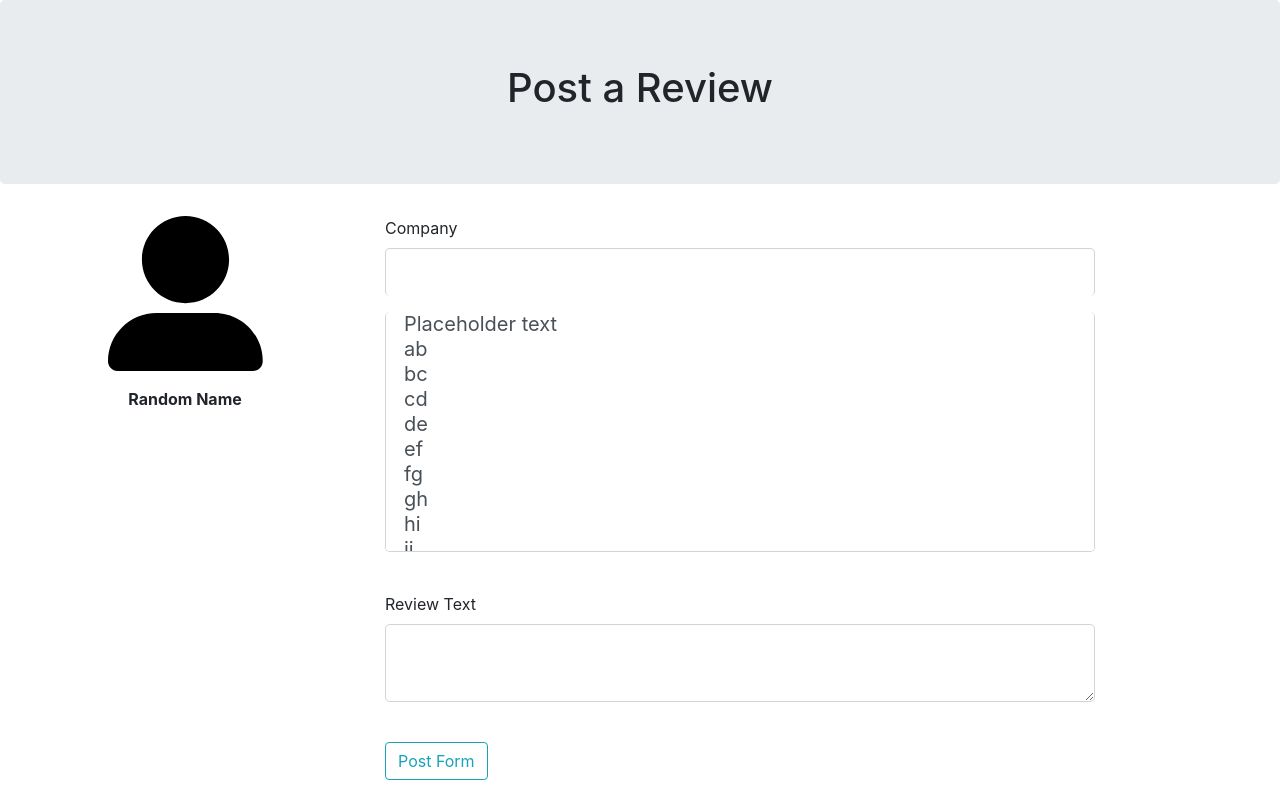
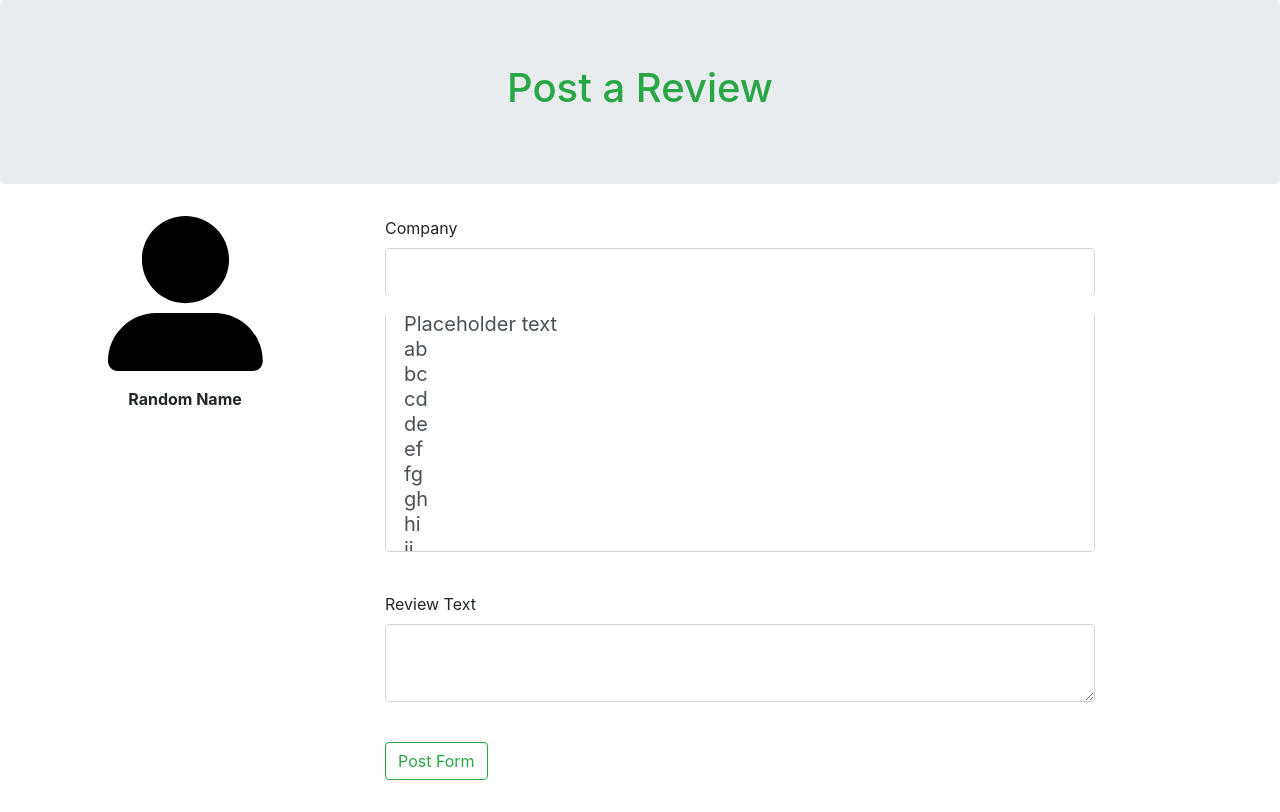
Before and after one commit to dval18/WeView, a Flask app: page /post in a window 1280 px wide. Shown: the part 56-868 px from the top of the page. Run offline with Flask 2, Linux system fonts and the light colour scheme; some libraries are stand-ins or nearby versions.

Commit message:
Added green features on post review page

```diff
--- a/templates/post_review.html
+++ b/templates/post_review.html
@@ -9,7 +9,7 @@
 {% endblock %}
 {% block content %}
     <div class="jumbotron text-center">
-        <h1>Post a Review</h1>
+        <h1 class="text-success">Post a Review</h1>
         <h5 style="display:none" id="all_data">{{ choice_data }}</h5>
         <h5 id="current_data"></h5>
     </div>
@@ -59,7 +59,7 @@
                     <br />
 
                     <div class="form-group">
-                        {{ form.submit(class="btn btn-outline-info") }}
+                        {{ form.submit(class="btn btn-outline-success") }}
                     </div>
                 </fieldset>
             </form>
```
